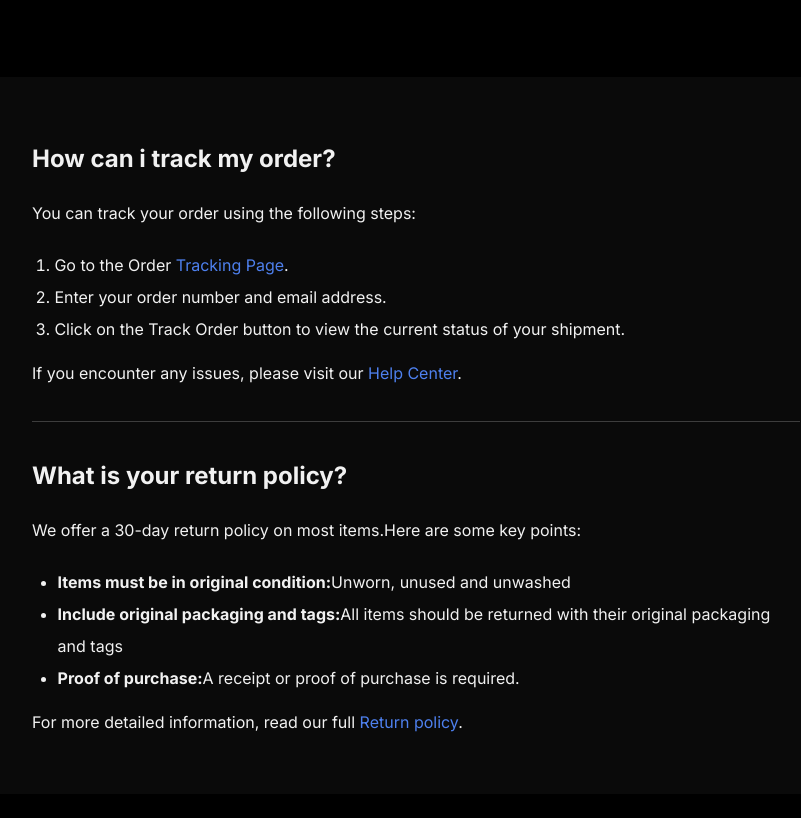
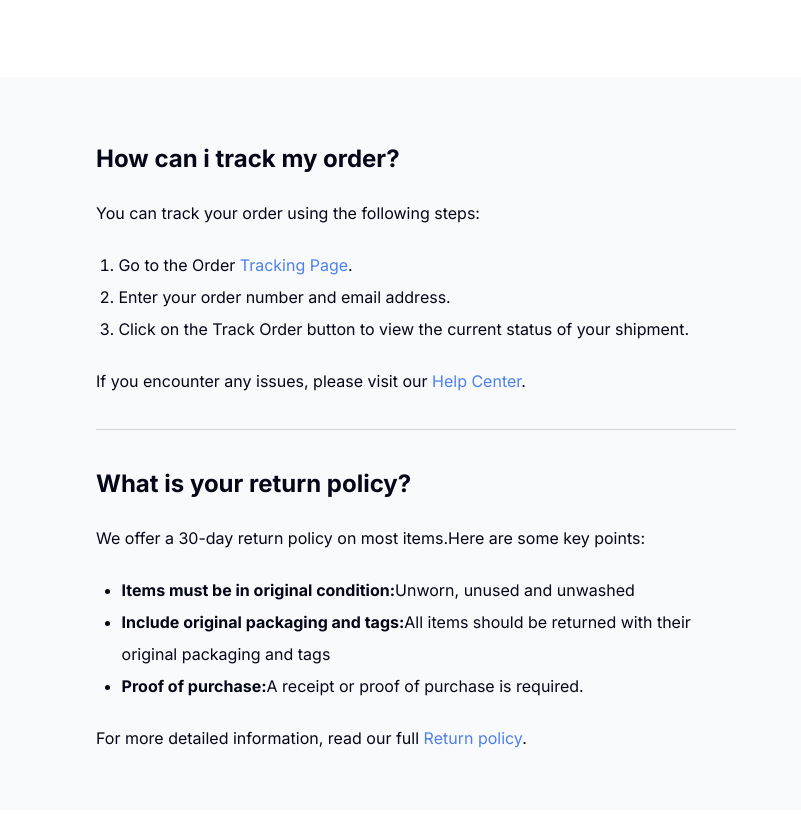
Before and after one commit to elelliot/simple-faqs, a plain HTML site: page index.html in a window 1280 px wide. Shown: the part 151-969 px from the top of the page, without its empty margins (224-1025 px from the left). Drawn offline with Linux system fonts and the light colour scheme.

Commit message:
Updates Styles and colors according to design

```diff
--- a/styles.css
+++ b/styles.css
@@ -1,9 +1,9 @@
 html{
-    background-color: black;
+    background-color: #FFFFFF;
     font-family: "Inter", serif;
     font-size: 16px;
     line-height: 1.5;
-    color: rgb(241, 241, 241);
+    color: #030616;
 }
 
 h1{
@@ -23,13 +23,13 @@ a{
 
 p{ font-size: 16px; }
 
-ol { padding-left: 1.4em; }
-ul { padding-left: 1.6em; }
+ol { padding-left: 1.4em; margin-bottom: 24px;}
+ul { padding-left: 1.6em; margin-bottom: 24px;}
 li{ line-height: 2; }
 
 .section-divide {
     margin: 36px 0px;
-    border-bottom: 1px solid #3d3d3d;
+    border-bottom: 1px solid #D2D5DA;
 }
 
 .hero-container {
@@ -42,20 +42,24 @@ li{ line-height: 2; }
 /* Faqs Main Container */
 .faqs-section-container{
     padding: 40px 20px;
-    background-color: #0a0a0a;
+    background-color: #F8FAFC;
 }
 
 @media (min-width: 768px) {
     .faqs-section-container{
-        padding: 44px 36px;
+        padding: 44px 20px;
+    }
+}
+
+@media (min-width: 1024px) {
+    .faq-item-container{
+        margin: 0 auto;
+        max-width: 640px;
     }
 }
 
 
-.faq-item-container{
-    margin: 0 auto;
-    max-width: 768px;
-}
+
 
 
 /* Faq Item */
```
